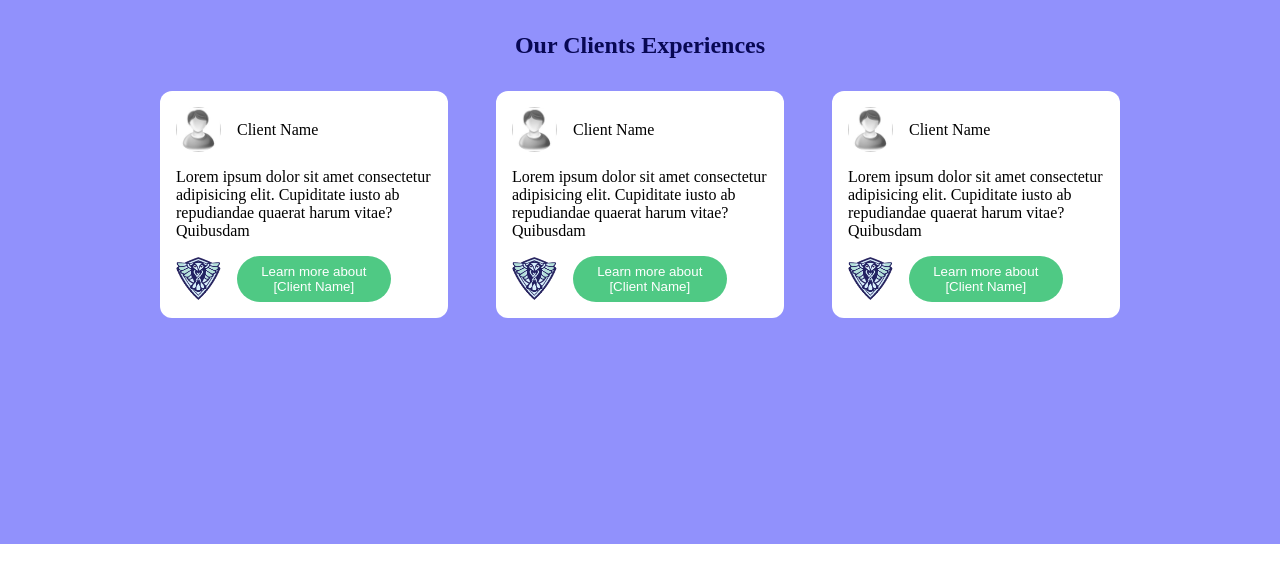
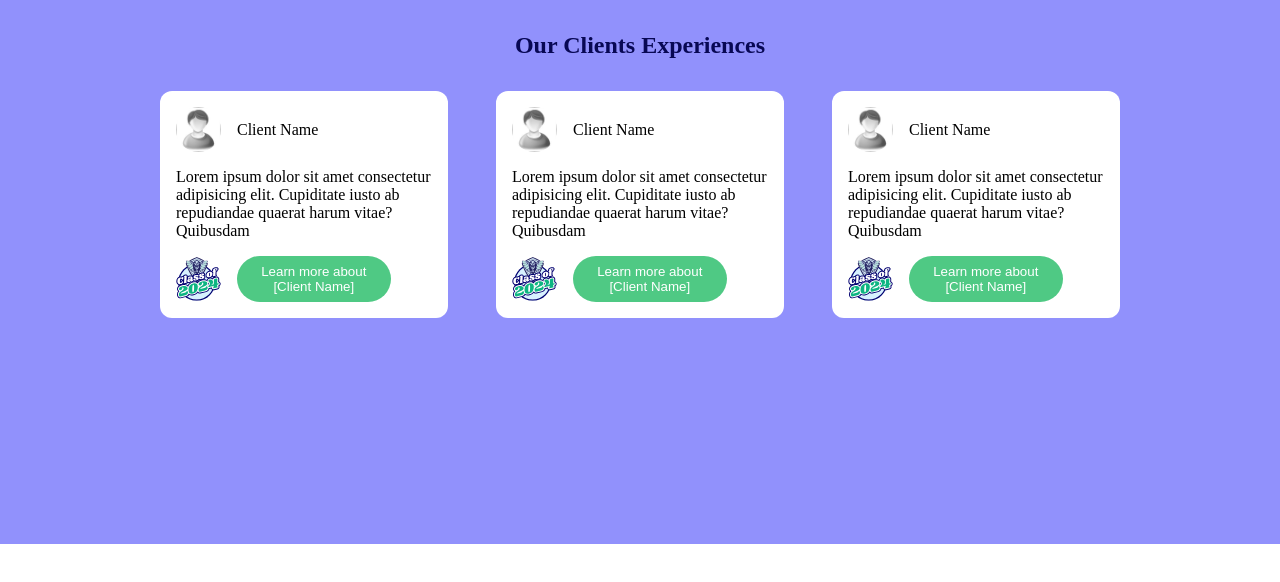
Before and after one commit to Immaz/CollegeMasterMind, a plain HTML site: page Faizan's work/testimonials.html in a window 1280 px wide. Drawn offline with Linux system fonts and the light colour scheme.

Commit message:
Changing logo from normal logo to class of 2024 logo

```diff
--- a/Faizan's work/testimonials.html
+++ b/Faizan's work/testimonials.html
@@ -22,7 +22,7 @@
         <p class="card-desc">Lorem ipsum dolor sit amet consectetur adipisicing elit. Cupiditate iusto ab repudiandae quaerat harum vitae? Quibusdam </p>
 
         <div class="card-bottom">
-          <img class="logo" src="college-logo-short.png" alt="logo">
+          <img class="logo" src="Class of 2024.svg" alt="logo">
           <button class="btn">Learn more about <br> [Client Name]</button>
         </div>
 
@@ -38,7 +38,7 @@
         <p class="card-desc">Lorem ipsum dolor sit amet consectetur adipisicing elit. Cupiditate iusto ab repudiandae quaerat harum vitae? Quibusdam </p>
 
         <div class="card-bottom">
-          <img class="logo" src="college-logo-short.png" alt="logo">
+          <img class="logo" src="Class of 2024.svg" alt="logo">
           <button class="btn">Learn more about <br> [Client Name]</button>
         </div>
 
@@ -54,7 +54,7 @@
         <p class="card-desc">Lorem ipsum dolor sit amet consectetur adipisicing elit. Cupiditate iusto ab repudiandae quaerat harum vitae? Quibusdam </p>
 
         <div class="card-bottom">
-          <img class="logo" src="college-logo-short.png" alt="logo">
+          <img class="logo" src="Class of 2024.svg" alt="logo">
           <button class="btn">Learn more about <br> [Client Name]</button>
         </div>
 
```
Also changed, not shown: Faizan's work/Class of 2024.svg (added).
